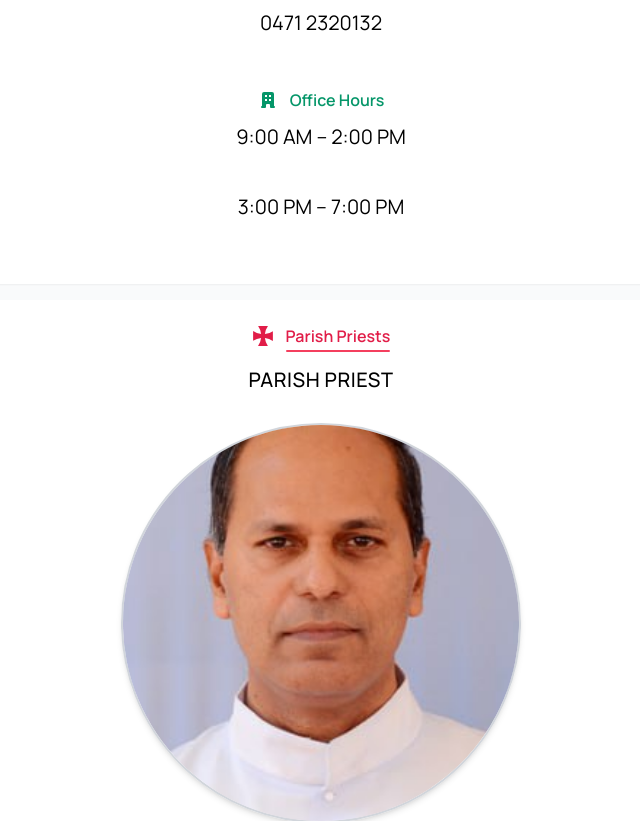
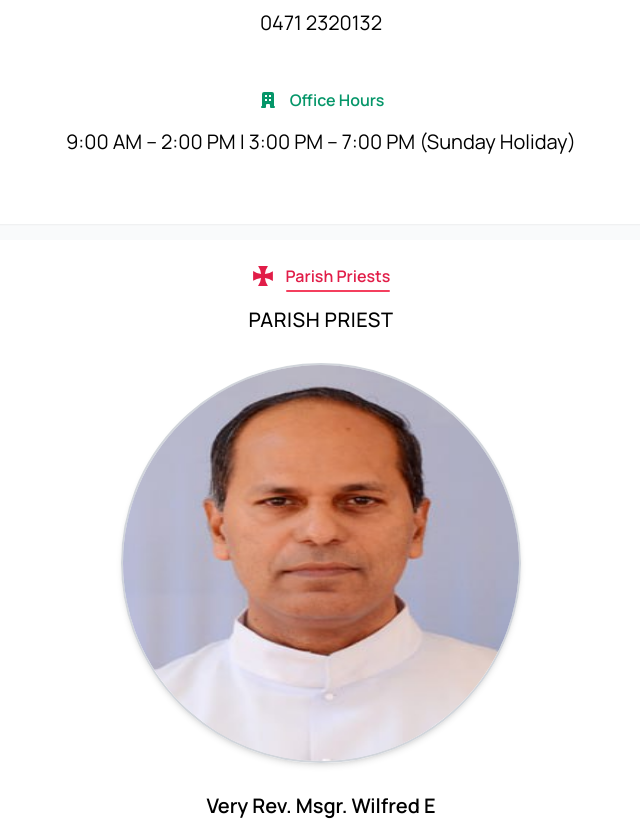
Before and after one commit to St-Joseph-Cathedral-Palayam/OfficialWebsite, a Next.js app: page / in a window 1280 px wide. Shown: the part 4960-5781 px from the top of the page, without its empty margins (319-959 px from the left). Built offline with nearby package versions, Linux system fonts and the light colour scheme.

Commit message:
Fixed css issues in contact section and added office timings

```diff
--- a/components/Contact.js
+++ b/components/Contact.js
@@ -33,11 +33,11 @@ export const Contact = () => {
                         <HiOfficeBuilding size={20} />
                         <h3 className="text-base font-semibold">Office Hours</h3>
                     </div>
-                    <p className="mt-3 text-gray-600 text-sm px-4">
+                    <p className="my-1 text-gray-600 text-md px-4">
                         9:00 AM – 2:00 PM
-                    </p>
-                    <p className="text-gray-600 text-sm px-4">
+                        |
                         3:00 PM – 7:00 PM
+                        (Sunday Holiday)
                     </p>
                 </div>
 
@@ -68,7 +68,7 @@ export const Contact = () => {
                                     alt={contactPriests.parishPriest.name}
                                     width="400"
                                     height="400"
-                                    className="w-[400px] h-[400px] rounded-full border-2 border-gray-300 shadow-md object-cover"
+                                    className="w-[400px] h-[400px] rounded-full border-2 border-gray-300 shadow-md"
                                 />
                                 <p className="text-base font-semibold text-gray-800 text-center">
                                     {contactPriests.parishPriest.name}
```
